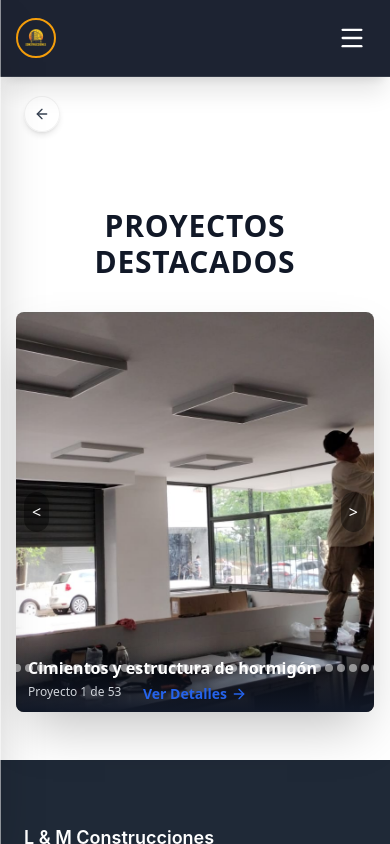
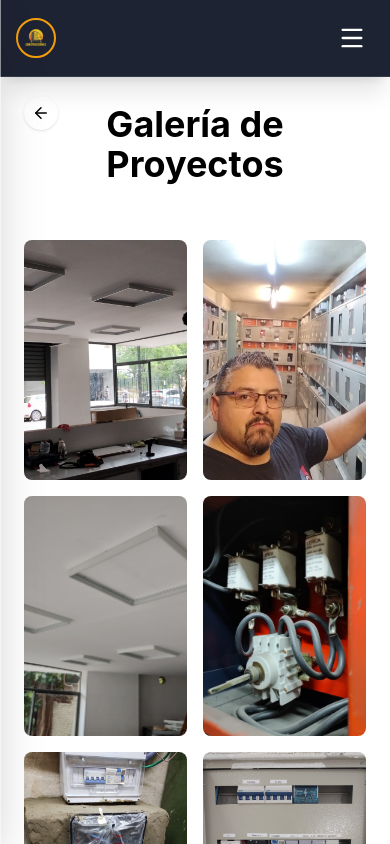
Before and after one commit to maxianguita/L-M-Construcciones, a React (Vite) app: page /galeria in a window 390 px wide. Shown: the top 844 px of the page. Built offline with nearby package versions, Linux system fonts and the light colour scheme.

Commit message:
cambiios

```diff
--- a/src/pages/Galeria.jsx
+++ b/src/pages/Galeria.jsx
@@ -1,235 +1,141 @@
-import React, { useState } from 'react';
+import React, { useState } from "react";
 import { Link } from "react-router-dom";
-import { ArrowLeft, ArrowRight } from "lucide-react";
+import { ArrowLeft, X } from "lucide-react";
 
-// =====================================================================
-// 1. IMPORTACIÓN DE IMÁGENES
-// **Asegúrate de que las rutas sean correctas para tu proyecto**
-// =====================================================================
-import img1 from '../img/img1.jpg';
-import img2 from '../img/img2.jpg';
-import img3 from '../img/img3.jpg';
-import img4 from '../img/img4.jpg';
-import img5 from '../img/img5.jpg';
-import img6 from '../img/img6.jpg';
-import img7 from '../img/img7.jpg';
-import img8 from '../img/img8.jpg';
-import img9 from '../img/img9.jpg';
-import img10 from '../img/img10.jpg';
-import img11 from '../img/img11.jpg';
-import img12 from '../img/img12.jpg';
-import img13 from '../img/img13.jpg';
-import img14 from '../img/img14.jpg';
-import img15 from '../img/img15.jpg';
-import img16 from '../img/img16.jpg';
-import img17 from '../img/img17.jpg';
-import img18 from '../img/img18.jpg';
-import img19 from '../img/img19.jpg';
-import img20 from '../img/img20.jpg';
-import img21 from '../img/img21.jpg';
-import img22 from '../img/img22.jpg';
-import img23 from '../img/img23.jpg';
-import img24 from '../img/img24.jpg';
-import img25 from '../img/img25.jpg';
-import img26 from '../img/img26.jpg';
-import img27 from '../img/img27.jpg';
-import img28 from '../img/img28.jpg';
-import img29 from '../img/img29.jpg';
-import img30 from '../img/img30.jpg';
-import img31 from '../img/img31.jpg';
-import img32 from '../img/img32.jpg';
-import img33 from '../img/img33.jpg';
-import img34 from '../img/img34.jpg';
-import img35 from '../img/img35.jpeg';
+/* IMPORT IMAGES */
+import img1 from "../img/img1.jpg";
+import img2 from "../img/img2.jpg";
+import img3 from "../img/img3.jpg";
+import img4 from "../img/img4.jpg";
+import img5 from "../img/img5.jpg";
+import img6 from "../img/img6.jpg";
+import img7 from "../img/img7.jpg";
+import img8 from "../img/img8.jpg";
+import img9 from "../img/img9.jpg";
+import img10 from "../img/img10.jpg";
+import img11 from "../img/img11.jpg";
+import img12 from "../img/img12.jpg";
+import img13 from "../img/img13.jpg";
+import img14 from "../img/img14.jpg";
+import img15 from "../img/img15.jpg";
+import img16 from "../img/img16.jpg";
+import img17 from "../img/img17.jpg";
+import img18 from "../img/img18.jpg";
+import img19 from "../img/img19.jpg";
+import img20 from "../img/img20.jpg";
+import img21 from "../img/img21.jpg";
+import img22 from "../img/img22.jpg";
+import img23 from "../img/img23.jpg";
+import img24 from "../img/img24.jpg";
+import img25 from "../img/img25.jpg";
+import img26 from "../img/img26.jpg";
+import img27 from "../img/img27.jpg";
+import img28 from "../img/img28.jpg";
+import img29 from "../img/img29.jpg";
+import img30 from "../img/img30.jpg";
+import img31 from "../img/img31.jpg";
+import img32 from "../img/img32.jpg";
+import img33 from "../img/img33.jpg";
+import img34 from "../img/img34.jpg";
+import img35 from "../img/img35.jpeg";
+import img36 from "../img/img36.jpeg";
+import img37 from "../img/img37.jpeg";
+import img38 from "../img/img38.jpeg";
+import img39 from "../img/img39.jpeg";
+import img40 from "../img/img40.jpeg";
+import img41 from "../img/img41.jpeg";
+import img42 from "../img/img42.jpeg";
+import img43 from "../img/img43.jpeg";
+import img44 from "../img/img44.jpeg";
+import img45 from "../img/img45.jpeg";
+import img46 from "../img/img46.jpeg";
+import img47 from "../img/img47.jpeg";
+import img48 from "../img/img48.jpeg";
+import img49 from "../img/img49.jpeg";
+import img50 from "../img/img50.jpeg";
+import img51 from "../img/img51.jpeg";
+import img52 from "../img/img52.jpeg";
+import img53 from "../img/img53.jpeg";
 
-import img36 from '../img/img36.jpeg';
-import img37 from '../img/img37.jpeg';
-import img38 from '../img/img38.jpeg';
-import img39 from '../img/img39.jpeg';
-import img40 from '../img/img40.jpeg';
-import img41 from '../img/img41.jpeg';
-import img42 from '../img/img42.jpeg';
-import img43 from '../img/img43.jpeg';
-import img44 from '../img/img44.jpeg';
-import img45 from  '../img/img45.jpeg';
-import img46 from '../img/img46.jpeg';
-import img47 from '../img/img47.jpeg';
-import img48 from '../img/img48.jpeg';
-import img49 from '../img/img49.jpeg';
-import img50 from '../img/img50.jpeg';
-import img51 from '../img/img51.jpeg';
-import img52 from '../img/img52.jpeg';
-import img53 from '../img/img53.jpeg';
-
-
-// =====================================================================
-// 2. DATOS DE LA GALERÍA
-// =====================================================================
-const projectPhotos = [
-  { id: 1, src: img1, alt: 'Cimientos y estructura de hormigón' },
-  { id: 2, src: img2, alt: 'Fachada con revestimiento moderno' },
-  { id: 3, src: img3, alt: 'Detalle de instalación eléctrica' },
-  { id: 4, src: img4, alt: 'Vista aérea de la construcción' },
-  { id: 5, src: img5, alt: 'Interior terminado, diseño minimalista' },
-  { id: 6, src: img6, alt: 'Equipo de trabajo en sitio' },
-  { id: 7, src: img7, alt: 'Maquinaria pesada en acción' },
-  { id: 8, src: img8, alt: 'Planos y diseño arquitectónico' },
-  { id: 9, src: img9, alt: 'Proceso de cimentación' },
-  { id: 10, src: img10, alt: 'Estructura metálica en construcción' },
-  { id: 11, src: img11, alt: 'Acabados interiores de alta calidad' },
-  { id: 12, src: img12, alt: 'Instalación de sistemas de climatización' },
-  { id: 13, src: img13, alt: 'Trabajos de albañilería' },
-  { id: 14, src: img14, alt: 'Revestimiento exterior en proceso' },
-  { id: 15, src: img15, alt: 'Montaje de estructuras prefabricadas' },
-  { id: 16, src: img16, alt: 'Inspección de calidad en obra' },
-  { id: 17, src: img17, alt: 'Trabajos de pintura y acabados' },
-  { id: 18, src: img18, alt: 'Instalación de ventanas y puertas' },
-  { id: 19, src: img19, alt: 'Paisajismo y áreas verdes' },
-  { id: 20, src: img20, alt: 'Vista nocturna de la construcción' },
-  { id: 21, src: img21, alt: 'Equipo de seguridad en obra' },
-  { id: 22, src: img22, alt: 'Montaje de techos y cubiertas' },
-  { id: 23, src: img23, alt: 'Trabajos de fontanería' },
-  { id: 24, src: img24, alt: 'Instalación de sistemas eléctricos' },
-  { id: 25, src: img25, alt: 'Construcción de caminos y accesos' },
-  { id: 26, src: img26, alt: 'Obra en fase de demolición' },
-  { id: 27, src: img27, alt: 'Montaje de andamios y estructuras temporales' },
-  { id: 28, src: img28, alt: 'Trabajos de impermeabilización' },
-  { id: 29, src: img29, alt: 'Instalación de sistemas de seguridad' },
-  { id: 30, src: img30, alt: 'Finalización y entrega del proyecto' },
-  { id: 31, src: img31, alt: 'Estructura con vigas de soporte' },
-  { id: 32, src: img32, alt: 'Detalle de ladrillo y mortero' },
-  { id: 33, src: img33, alt: 'Instalación de paneles solares' },
-  { id: 34, src: img34, alt: 'Paisaje urbano con construcción terminada' },
-  { id: 35, src: img35, alt: 'Proyecto de construcción' },
-{ id: 36, src: img36, alt: 'Proyecto de construcción' },
-{ id: 37, src: img37, alt: 'Proyecto de construcción' },
-{ id: 38, src: img38, alt: 'Proyecto de construcción' },
-{ id: 39, src: img39, alt: 'Proyecto de construcción' },
-{ id: 40, src: img40, alt: 'Proyecto de construcción' },
-{ id: 41, src: img41, alt: 'Proyecto de construcción' },
-{ id: 42, src: img42, alt: 'Proyecto de construcción' },
-{ id: 43, src: img43, alt: 'Proyecto de construcción' },
-{ id: 44, src: img44, alt: 'Proyecto de construcción' },
-{ id: 45, src: img45, alt: 'Proyecto de construcción' },
-{ id: 46, src: img46, alt: 'Proyecto de construcción' },
-{ id: 47, src: img47, alt: 'Proyecto de construcción' },
-{ id: 48, src: img48, alt: 'Proyecto de construcción' },
-{ id: 49, src: img49, alt: 'Proyecto de construcción' },
-{ id: 50, src: img50, alt: 'Proyecto de construcción' },
-{ id: 51, src: img51, alt: 'Proyecto de construcción' },
-{ id: 52, src: img52, alt: 'Proyecto de construcción' },
-{ id: 53, src: img53, alt: 'Proyecto de construcción' },
+/* ARRAY IMAGES */
+const images = [
+  img1,img2,img3,img4,img5,img6,img7,img8,img9,img10,
+  img11,img12,img13,img14,img15,img16,img17,img18,img19,img20,
+  img21,img22,img23,img24,img25,img26,img27,img28,img29,img30,
+  img31,img32,img33,img34,img35,img36,img37,img38,img39,img40,
+  img41,img42,img43,img44,img45,img46,img47,img48,img49,img50,
+  img51,img52,img53
 ];
 
+const Gallery = () => {
 
-// =====================================================================
-// 3. COMPONENTE PRINCIPAL (Galeria)
-// =====================================================================
-const ProjectCarousel = () => {
-  const [currentIndex, setCurrentIndex] = useState(0);
-
-  const showNext = () => {
-    setCurrentIndex((prevIndex) => (prevIndex + 1) % projectPhotos.length);
-  };
-
-  const showPrev = () => {
-    setCurrentIndex((prevIndex) => (prevIndex - 1 + projectPhotos.length) % projectPhotos.length);
-  };
-
-  const currentPhoto = projectPhotos[currentIndex];
+  const [selectedImage, setSelectedImage] = useState(null);
 
   return (
-    <section className="py-12 px-4 sm:px-6 lg:px-12 font-sans relative">
-      {/* 🔙 Flecha para volver al Home (solo móvil) */}
+    <section className="py-16 px-6 max-w-7xl mx-auto">
+
+      {/* BOTON VOLVER */}
       <Link
         to="/"
-        aria-label="Volver al inicio"
-        title="Volver al inicio"
-        className="fixed top-24 left-6 z-50 inline-flex items-center justify-center
-                   h-9 w-9 rounded-full bg-white/90 backdrop-blur border border-black/5
-                   text-gray-700 shadow-md transition
-                   hover:bg-amber-500 hover:text-white focus:outline-none focus:ring-2 focus:ring-amber-500
-                   block sm:hidden"
+        className="fixed top-24 left-6 z-50 bg-white p-2 rounded-full shadow hover:bg-amber-500 hover:text-white transition"
       >
-        <ArrowLeft className="h-4 w-4" />
+        <ArrowLeft size={18}/>
       </Link>
 
-      {/* 🏗️ Título de la Sección */}
-      <h2 className="mt-40 text-3xl sm:text-4xl font-extrabold text-center text-gray-900 mb-8 sm:mb-10 uppercase tracking-wide">
-        Proyectos Destacados
+      <h2 className="text-4xl font-bold text-center mb-14 mt-10">
+        Galería de Proyectos
       </h2>
 
-      {/* 📸 Contenedor Principal del Carrusel */}
-      <div className="relative max-w-3xl sm:max-w-5xl mx-auto rounded-lg shadow-2xl overflow-hidden">
-        {/* Imagen Actual */}
-        <div className="w-full h-[400px] sm:h-[600px] md:h-[750px] lg:h-[850px]">
+      {/* GRID DE IMAGENES */}
+      <div className="grid grid-cols-2 md:grid-cols-3 lg:grid-cols-4 gap-4">
+
+        {images.map((img, index) => (
+
+          <div
+            key={index}
+            onClick={() => setSelectedImage(img)}
+            className="cursor-pointer overflow-hidden rounded-lg group"
+          >
+
             <img
-            src={currentPhoto.src}
-            alt={currentPhoto.alt}
-            className="w-full h-full object-cover transition-opacity duration-700 ease-in-out"
+              src={img}
+              alt={`Proyecto ${index+1}`}
+              className="w-full h-60 object-cover transition duration-300 group-hover:scale-110"
             />
+
           </div>
 
-        {/* Overlay con Texto */}
-        <div className="absolute inset-x-0 bottom-0 p-3 sm:p-6 bg-gradient-to-t from-gray-900 to-transparent">
-          <p className="text-white text-base sm:text-xl font-bold">{currentPhoto.alt}</p>
-          <p className="text-gray-300 text-xs sm:text-sm mt-1">
-            Proyecto {currentIndex + 1} de {projectPhotos.length}
-          </p>
+        ))}
+
       </div>
 
-        {/* Botones de Navegación */}
+      {/* MODAL IMAGEN GRANDE */}
+      {selectedImage && (
+
+        <div
+          className="fixed inset-0 bg-black/90 flex items-center justify-center z-50 p-4"
+          onClick={() => setSelectedImage(null)}
+        >
+
           <button
-          className="absolute left-2 sm:left-4 top-1/2 transform -translate-y-1/2
-                     p-2 sm:p-3 bg-black bg-opacity-40 text-white rounded-full
-                     transition-colors duration-300 hover:bg-opacity-70 z-10"
-          onClick={showPrev}
-          aria-label="Anterior"
+            className="absolute top-6 right-6 text-white"
+            onClick={() => setSelectedImage(null)}
           >
-          &lt;
+            <X size={32}/>
           </button>
 
-        <button
-          className="absolute right-2 sm:right-4 top-1/2 transform -translate-y-1/2
-                     p-2 sm:p-3 bg-black bg-opacity-40 text-white rounded-full
-                     transition-colors duration-300 hover:bg-opacity-70 z-10"
-          onClick={showNext}
-          aria-label="Siguiente"
-        >
-          &gt;
-        </button>
+          <img
+            src={selectedImage}
+            alt="Imagen ampliada"
+            className="max-h-[90vh] max-w-[90vw] object-contain rounded-lg"
+          />
 
-        {/* Indicadores + Link de Detalles solo móvil */}
-        <div className="absolute bottom-2 sm:bottom-4 left-1/2 transform -translate-x-1/2 flex flex-col items-center space-y-2 z-10">
-          <div className="flex space-x-1 sm:space-x-2">
-            {projectPhotos.map((_, index) => (
-              <button
-                key={index}
-                className={`w-2 h-2 sm:w-3 sm:h-3 rounded-full transition-all duration-300 ${
-                  index === currentIndex
-                    ? "bg-yellow-500 w-3 sm:w-4 h-3 sm:h-4"
-                    : "bg-white bg-opacity-50"
-                }`}
-                onClick={() => setCurrentIndex(index)}
-                aria-label={`Ir a la diapositiva ${index + 1}`}
-              />
-            ))}
         </div>
 
-          {/* 🔗 Link solo visible en móvil */}
-          <Link
-            to="/galeria"
-            className="inline-flex items-center space-x-1 font-semibold text-sm
-                       text-blue-600 hover:text-blue-800 transition duration-300
-                       block sm:hidden"
-          >
-            <span>Ver Detalles</span>
-            <ArrowRight className="w-4 h-4" />
-          </Link>
-        </div>
-      </div>
+      )}
+
     </section>
   );
 };
 
-export default ProjectCarousel;
+export default Gallery;
```
Lines whose indentation alone changed are shown as unchanged.
